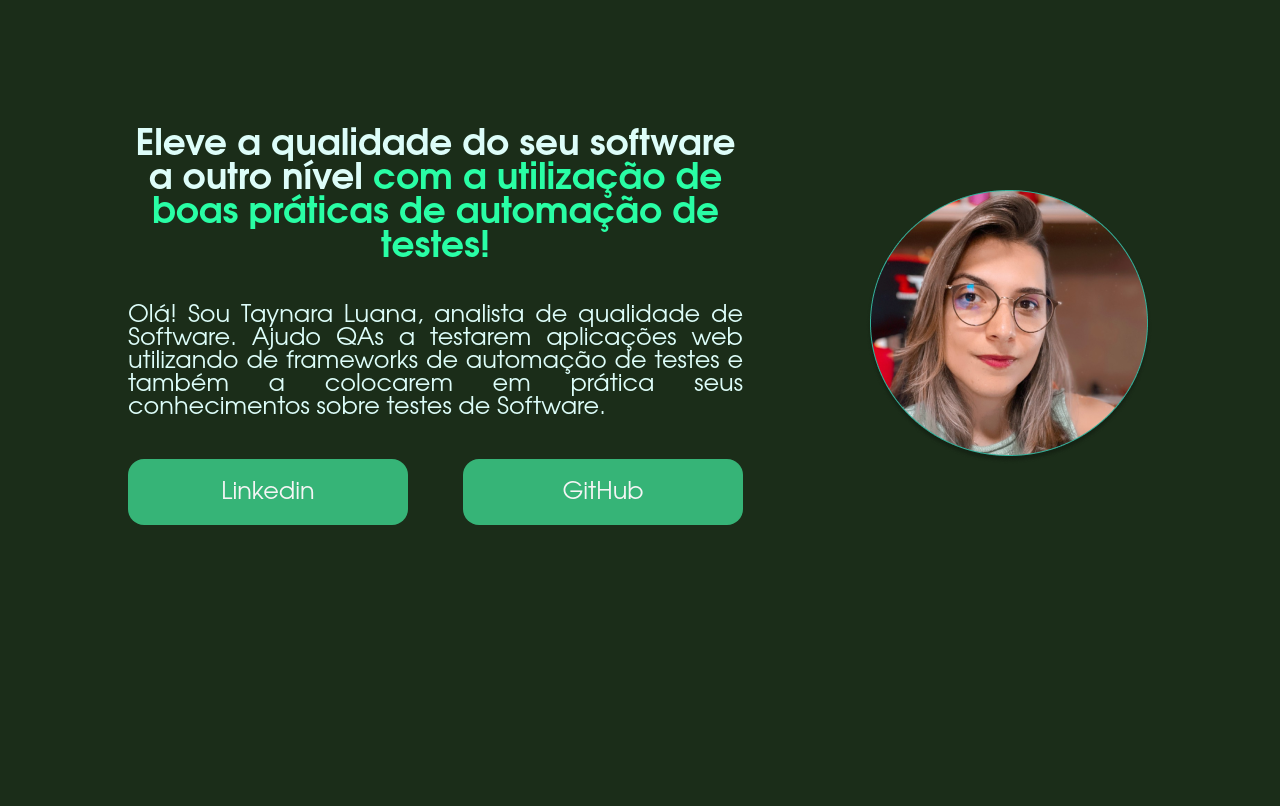
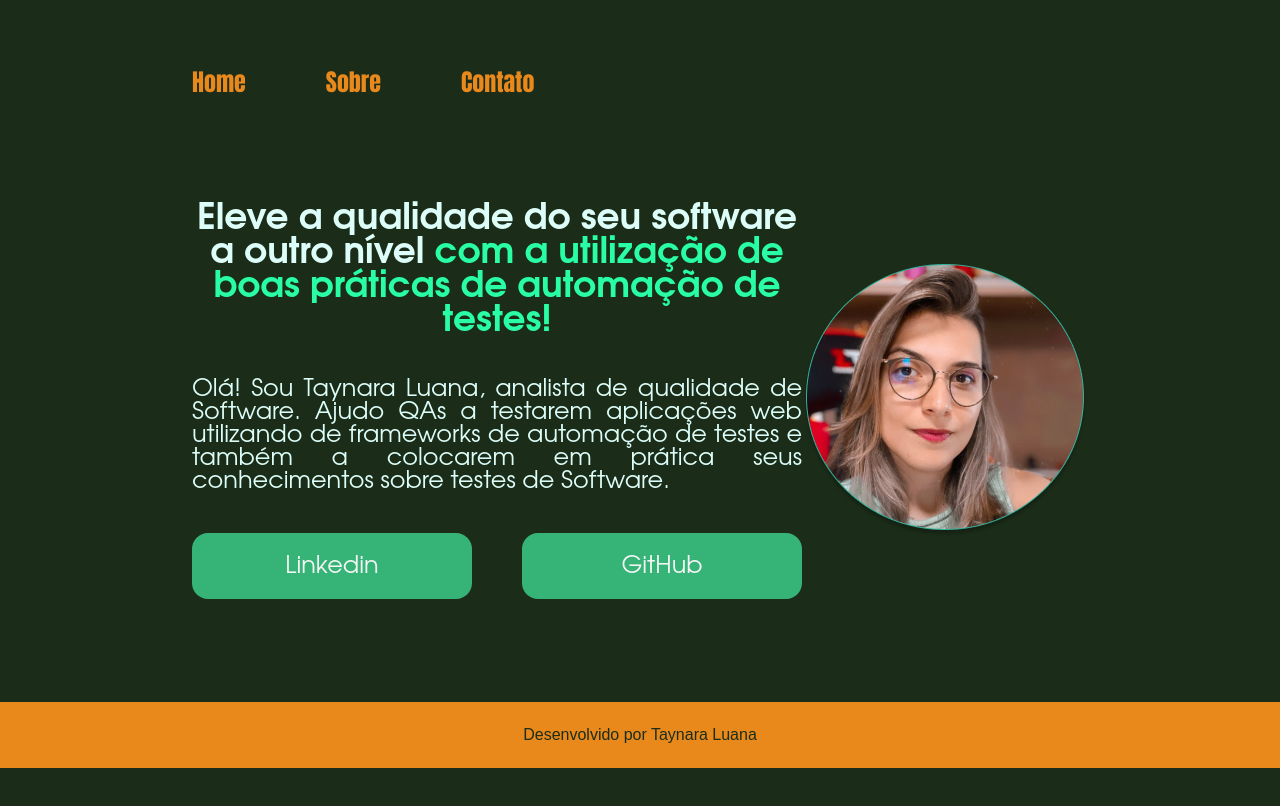
Before and after one commit to Taynara-Luana/projeto-html-css-js-docker, a website: page src/view/index.html in a window 1280 px wide. Drawn offline with Linux system fonts and the light colour scheme.

Commit message:
pagina_menu_pronta

```diff
--- a/src/css/index.css
+++ b/src/css/index.css
@@ -11,8 +11,30 @@ body {
     font-family: Avantgarde, TeX Gyre Adventor, URW Gothic L, sans-serif;
 }
 
+.cabecalho{
+    padding: 5% 0 0 15%;
+}
+
+.cabecalho__menu{
+    display: flex;
+    gap: 80px;
+
+}
+
+.cabecalho__menu__link{
+    font-family: Impact, Haettenschweiler, 'Arial Narrow Bold', sans-serif;
+    font-size: 24px;
+    font-weight: 600;
+    color:#e9891c;
+    text-decoration: none;
+}
+
+.cabecalho__menu__link:hover{
+    color: #ddebdc;
+}
+
 .apresentacao{
-    margin: 10%;
+    padding:8% 15%;
     display:flex;
     align-items: center;
     justify-content: space-between;
@@ -55,3 +77,17 @@ body {
     font-size: 24px;
     padding: 21.5px 0;
 }
+
+.apresentacao__links_link:hover{
+    background-color: #c38033;
+    color: #1B2D19;
+}
+
+.rodape{
+    padding: 24px;
+    font-weight: 400;
+    font-family: 'Montserrat', sans-serif;
+    text-align: center;
+    background-color: #e9891c;
+    color: #1B2D19;
+}
--- /dev/null
+++ b/src/css/sobre.css
@@ -0,0 +1,34 @@
+* {
+    margin: 0;
+    padding: 0;
+}
+
+body {
+    height: 100vh;
+    box-sizing: content-box;
+    background-color: #1B2D19;
+    color: #DDFDF9;
+    font-family: Avantgarde, TeX Gyre Adventor, URW Gothic L, sans-serif;
+}
+
+.cabecalho{
+    padding: 5% 0 0 15%;
+}
+
+.cabecalho__menu{
+    display: flex;
+    gap: 80px;
+
+}
+
+.cabecalho__menu__link{
+    font-family: Impact, Haettenschweiler, 'Arial Narrow Bold', sans-serif;
+    font-size: 24px;
+    font-weight: 600;
+    color:#e9891c;
+    text-decoration: none;
+}
+
+.cabecalho__menu__link:hover{
+    color: #ddebdc;
+}
--- a/src/view/index.html
+++ b/src/view/index.html
@@ -12,7 +12,13 @@
 </head>
 
 <body>
-    <header></header>
+    <header class="cabecalho">
+        <nav class="cabecalho__menu">
+            <a class="cabecalho__menu__link" href="index.html">Home</a>
+            <a class="cabecalho__menu__link" href="sobre.html">Sobre</a>
+            <a class="cabecalho__menu__link" href="contato.html">Contato</a>
+        </nav>
+    </header>
 
     <main class="apresentacao">
         <section class="apresentacao__conteudo">
@@ -36,7 +42,9 @@
         <img src="../images/Taynara.png" alt="souTaynaraLuana">
     </main>
 
-    <footer></footer>
+    <footer class="rodape">
+        <p>Desenvolvido por Taynara Luana</p>
+    </footer>
 </body>
 
 </html>
```
Also changed, not shown: src/view/sobre.html (added, +26 -0 lines).
